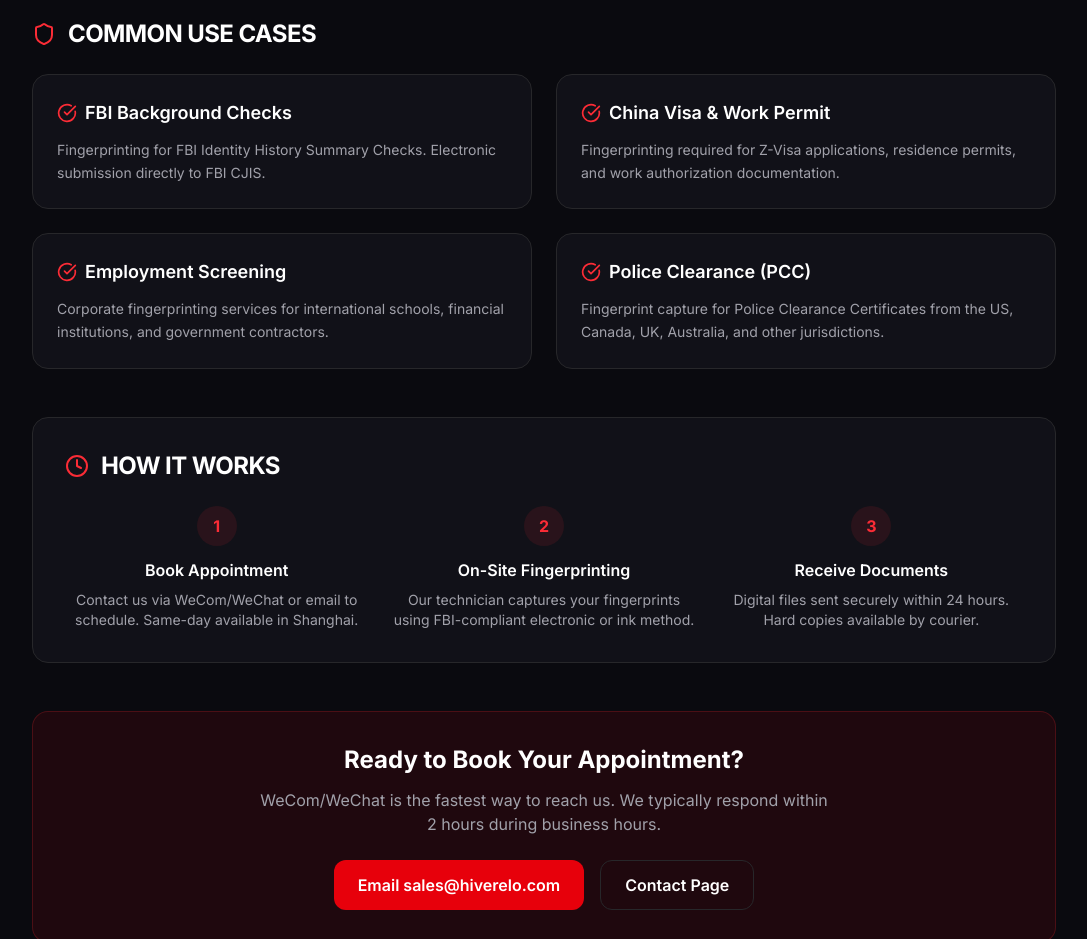
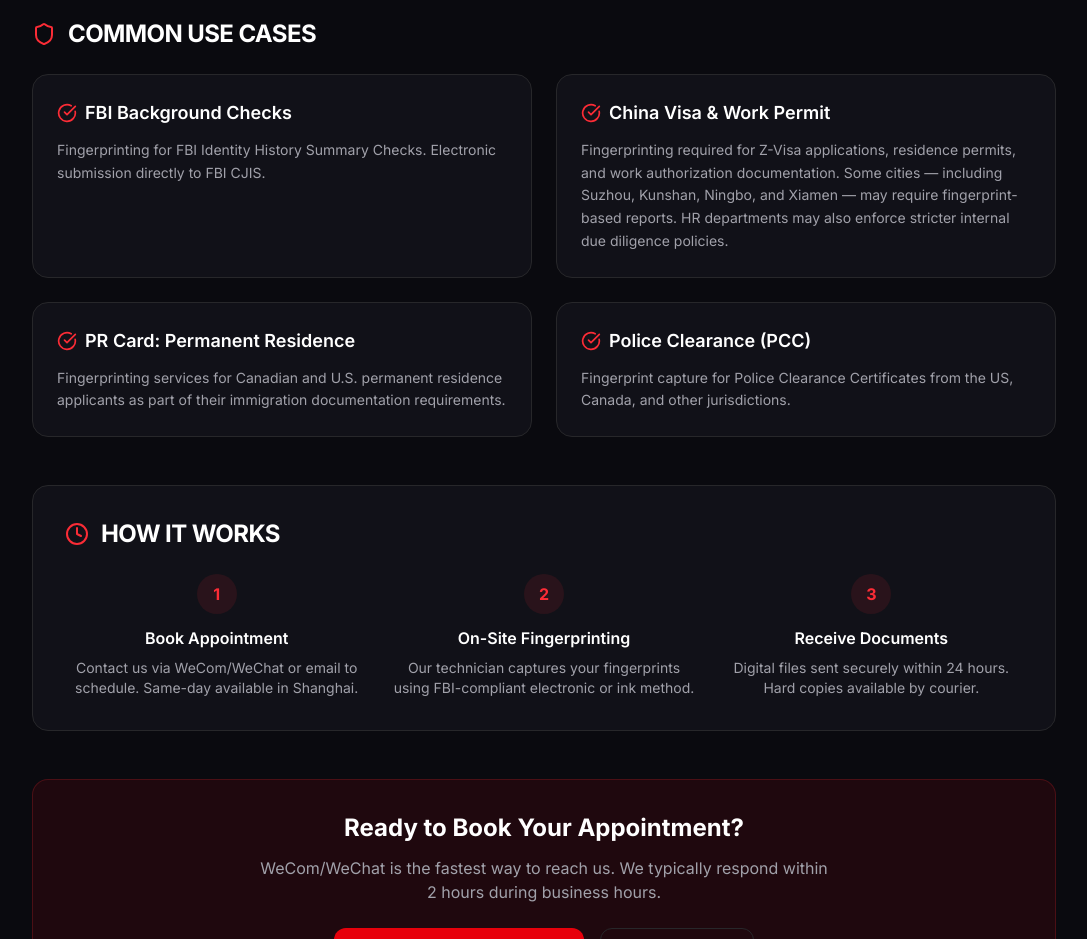
Before and after one commit to scottpiusz-cmyk/hive-digital, a Next.js app: page /shanghai-fingerprinting in a window 1280 px wide. Shown: the part 820-1759 px from the top of the page, without its empty margins (96-1183 px from the left). Built offline with nearby package versions, Linux system fonts and the light colour scheme.

Commit message:
Update fingerprinting use cases

```diff
--- a/app/shanghai-fingerprinting/page.tsx
+++ b/app/shanghai-fingerprinting/page.tsx
@@ -34,17 +34,17 @@ const useCases = [
   {
     title: "China Visa & Work Permit",
     description:
-      "Fingerprinting required for Z-Visa applications, residence permits, and work authorization documentation.",
+      "Fingerprinting required for Z-Visa applications, residence permits, and work authorization documentation. Some cities — including Suzhou, Kunshan, Ningbo, and Xiamen — may require fingerprint-based reports. HR departments may also enforce stricter internal due diligence policies.",
   },
   {
-    title: "Employment Screening",
+    title: "PR Card: Permanent Residence",
     description:
-      "Corporate fingerprinting services for international schools, financial institutions, and government contractors.",
+      "Fingerprinting services for Canadian and U.S. permanent residence applicants as part of their immigration documentation requirements.",
   },
   {
     title: "Police Clearance (PCC)",
     description:
-      "Fingerprint capture for Police Clearance Certificates from the US, Canada, UK, Australia, and other jurisdictions.",
+      "Fingerprint capture for Police Clearance Certificates from the US, Canada, and other jurisdictions.",
   },
 ];
 
@@ -52,7 +52,6 @@ export default function FingerprintingPage() {
   return (
     <main className="pt-24 pb-16 px-6 lg:px-12 bg-hive-bg min-h-screen">
       <div className="max-w-5xl mx-auto">
-        {/* Breadcrumb */}
         <nav className="mb-8">
           <Link
             href="/services/"
@@ -62,7 +61,6 @@ export default function FingerprintingPage() {
           </Link>
         </nav>
 
-        {/* Hero */}
         <div className="mb-12">
           <div className="flex items-center gap-3 mb-4">
             <span className="inline-block px-3 py-1 text-xs font-semibold tracking-wider uppercase rounded-full bg-red-500/10 text-red-400 border border-red-500/20">
@@ -96,7 +94,6 @@ export default function FingerprintingPage() {
           </div>
         </div>
 
-        {/* Cities Grid */}
         <div className="bg-hive-surface border border-hive-border rounded-2xl p-6 lg:p-8 mb-12">
           <h2 className="text-2xl font-bold text-white mb-6 uppercase tracking-tight flex items-center gap-3">
             <MapPin className="w-6 h-6 text-red-500" />
@@ -128,7 +125,6 @@ export default function FingerprintingPage() {
           </div>
         </div>
 
-        {/* Use Cases */}
         <div className="mb-12">
           <h2 className="text-2xl font-bold text-white mb-6 uppercase tracking-tight flex items-center gap-3">
             <Shield className="w-6 h-6 text-red-500" />
@@ -152,7 +148,6 @@ export default function FingerprintingPage() {
           </div>
         </div>
 
-        {/* Process */}
         <div className="bg-hive-surface border border-hive-border rounded-2xl p-6 lg:p-8 mb-12">
           <h2 className="text-2xl font-bold text-white mb-6 uppercase tracking-tight flex items-center gap-3">
             <Clock className="w-6 h-6 text-red-500" />
@@ -187,7 +182,6 @@ export default function FingerprintingPage() {
           </div>
         </div>
 
-        {/* CTA */}
         <div className="bg-red-600/10 border border-red-500/20 rounded-2xl p-8 text-center">
           <h2 className="text-2xl font-bold text-white mb-3">
             Ready to Book Your Appointment?
```
Also changed, not shown: public/2232df5c2aa60be2e527458aaf486793.png (added), 142 other files (tests, documents, lock files or other folders).
